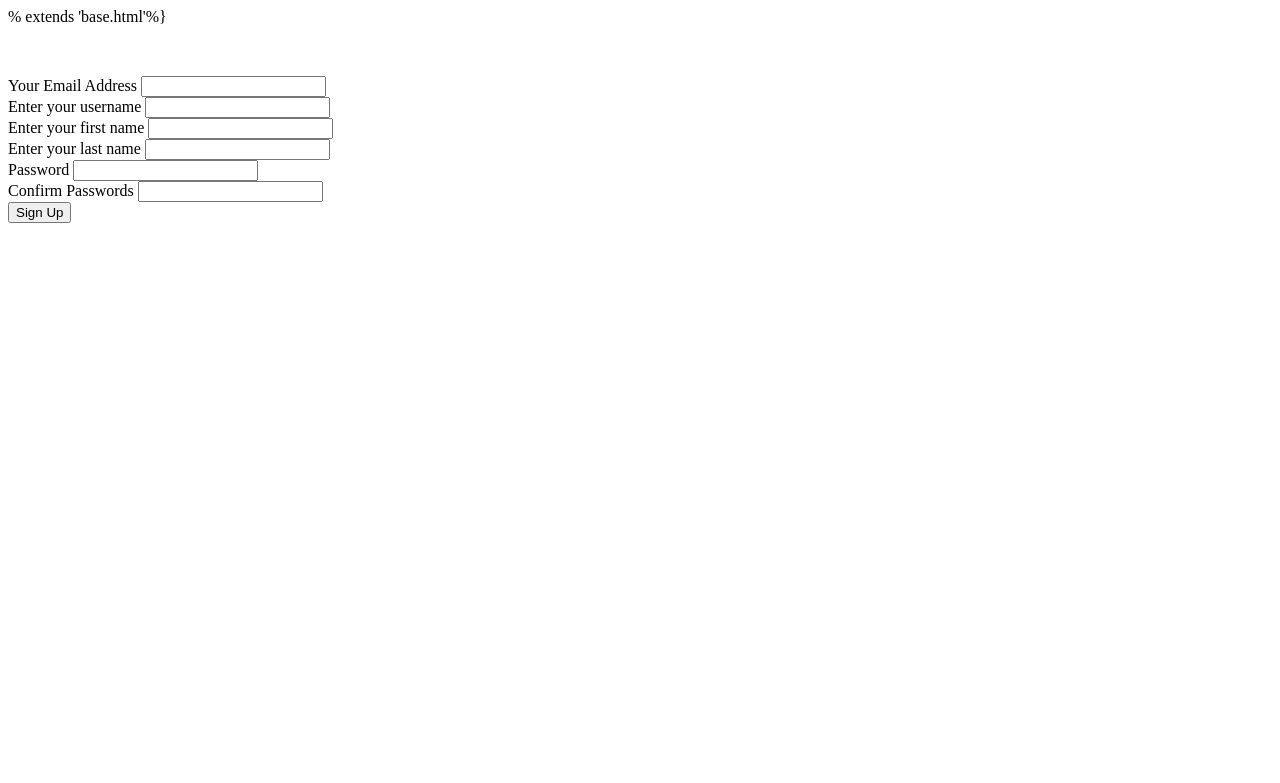
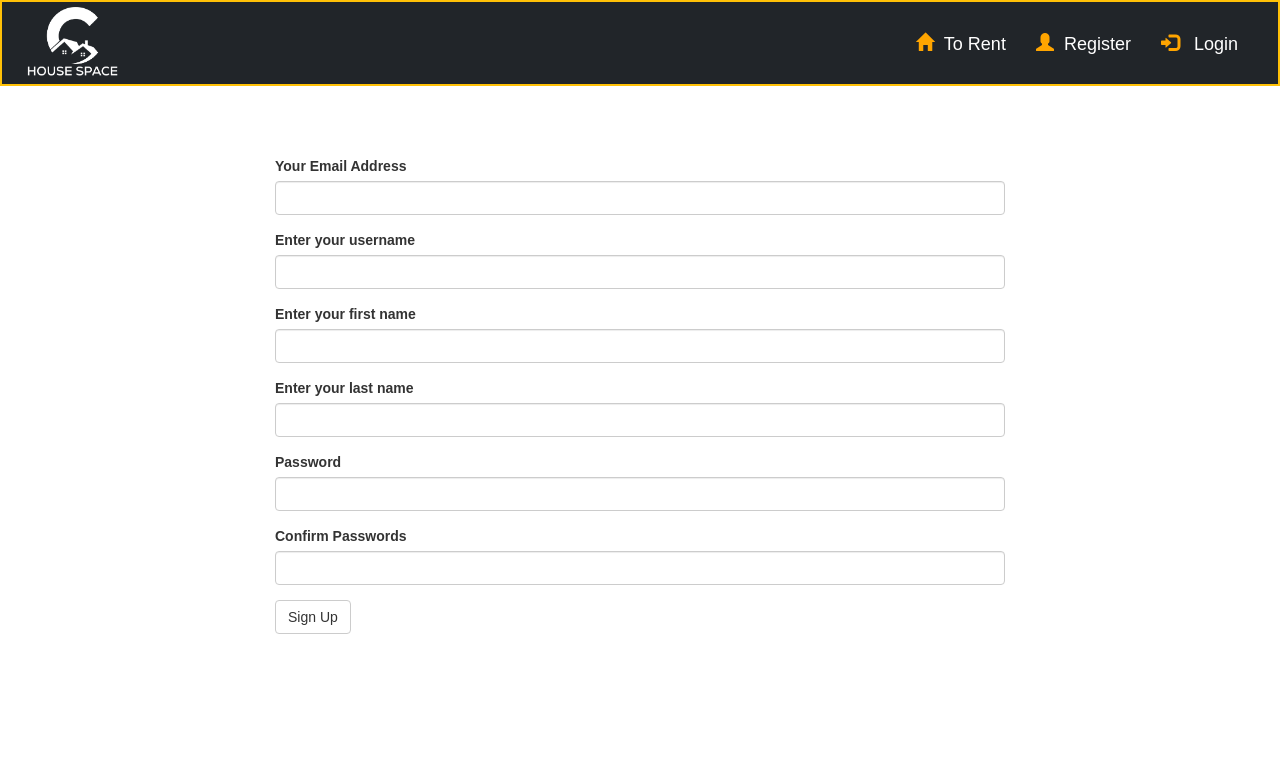
Before and after one commit to erastus-1/HOME-SPACE, a Flask app: page /auth/register in a window 1280 px wide. Shown: the top 783 px of the page. Run offline with Flask 2, Linux system fonts and the light colour scheme; parts of the project's set-up code (start-up, migrations or seed data) failed here and were passed over; some libraries are stand-ins or nearby versions; some web fonts are replaced.

Commit message:
mordifie my registration form

```diff
--- a/app/templates/auth/register.html
+++ b/app/templates/auth/register.html
@@ -1,4 +1,4 @@
-% extends 'base.html'%}
+{% extends 'base.html'%}
 {% import 'bootstrap/wtf.html' as wtf%}
 
 {% block content %}
```
